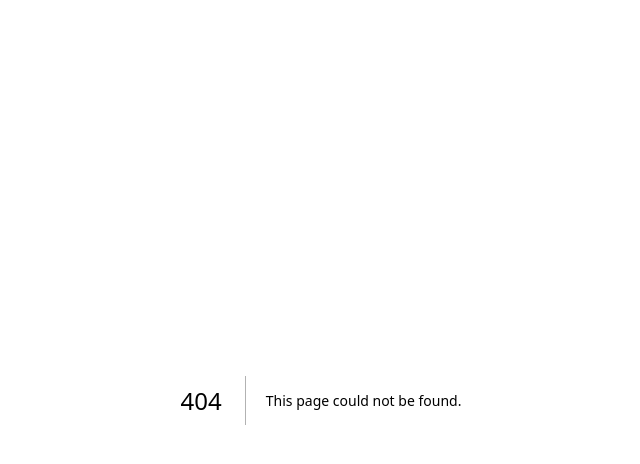
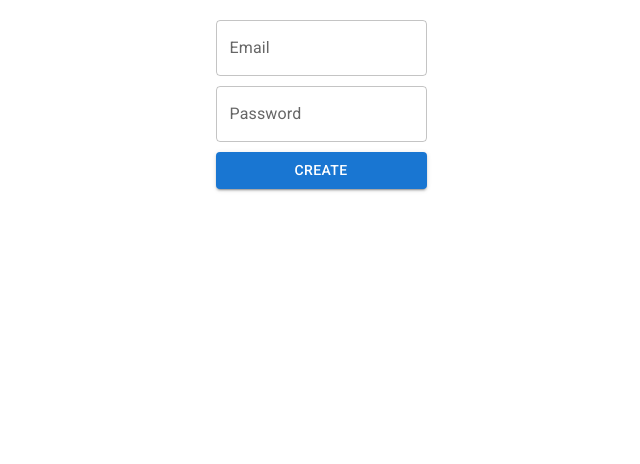
Before and after one commit to LeonShus/play-app, a Next.js app: page /login in a window 1280 px wide. Before the commit this address had no page. Shown: the top 464 px of the page, without its empty margins (319-959 px from the left). Built offline with nearby package versions, Linux system fonts and the light colour scheme.

Commit message:
add test form

```diff
--- /dev/null
+++ b/src/app/login/page.tsx
@@ -0,0 +1,22 @@
+import { getUsers } from "@/api/users/usersApi";
+import { LoginForm } from "@/components/LoginForm";
+import { TestButton } from "@/components/TestButton";
+import { Box, TextField } from "@mui/material";
+
+export default async function Login() {
+  return (
+    <div>
+      <Box
+        sx={{
+          padding: "20px",
+          display: "flex",
+          flexDirection: "column",
+          alignItems: "center",
+          justifyContent: "center",
+        }}
+      >
+        <LoginForm />
+      </Box>
+    </div>
+  );
+}
--- /dev/null
+++ b/src/components/LoginForm.tsx
@@ -0,0 +1,41 @@
+"use client";
+
+import { Box, Button, TextField } from "@mui/material";
+import { useState } from "react";
+
+export const LoginForm = () => {
+  const [email, setEmail] = useState("");
+  const [password, setPassword] = useState("");
+
+
+
+  return (
+    <Box sx={{ display: "flex", flexDirection: "column", gap: "10px" }}>
+      <TextField
+        value={email}
+        label="Email"
+        placeholder="Enter email"
+        onChange={(e) => {
+          setEmail(e.currentTarget.value);
+        }}
+      />
+      <TextField
+        value={password}
+        type="password"
+        label="Password"
+        placeholder="Enter password"
+        onChange={(e) => {
+          setPassword(e.currentTarget.value);
+        }}
+      />
+      <Button
+        onClick={() => {
+
+        }}
+        variant="contained"
+      >
+        Create
+      </Button>
+    </Box>
+  );
+};
```
